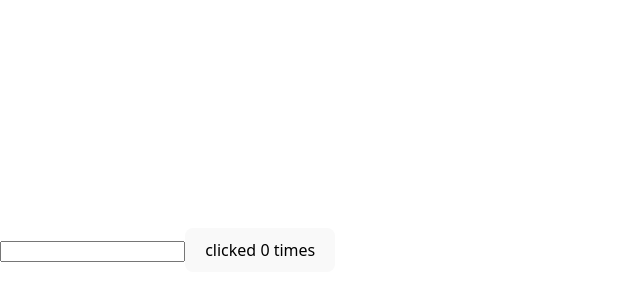
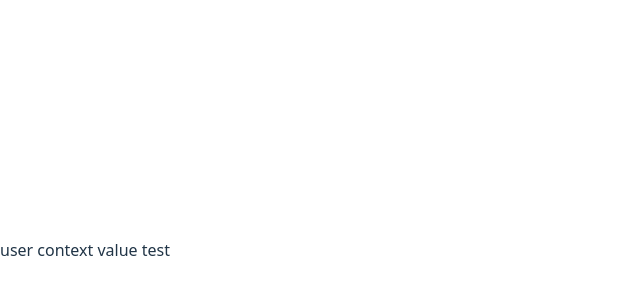
Before and after one commit to Ganes769/react-practice, a React (Vite) app: page / in a window 1280 px wide. Shown: the part 150-450 px from the top of the page, without its empty margins (0-640 px from the left). Built offline with nearby package versions, Linux system fonts and the light colour scheme.

Commit message:
user context

```diff
--- a/src/App.tsx
+++ b/src/App.tsx
@@ -1,8 +1,11 @@
+import ComponentF from "./components/context/ComponentF";
+import React from "react";
 import HookCounter from "./components/HookCounter";
 import HookCounterFour from "./components/HookCounterFour";
 import HookCounterThree from "./components/HookCounterThree";
 import ConditionalRender from "./components/useEffect/ConditionalRender";
 import HookCounterEffect from "./components/useEffect/HookCounter";
+export const UserContext = React.createContext("test");
 
 function App() {
   return (
@@ -11,7 +14,10 @@ function App() {
       <HookCounterThree />
       <HookCounterFour /> */}
       {/* <HookCounterEffect /> */}
-      <ConditionalRender />
+      {/* <ConditionalRender /> */}
+      <UserContext.Provider value={"test"}>
+        <ComponentF />
+      </UserContext.Provider>
     </>
   );
 }
--- /dev/null
+++ b/src/components/context/ComponentF.tsx
@@ -0,0 +1,13 @@
+import { UserContext } from "../../App";
+
+export default function ComponentF() {
+  return (
+    <div>
+      <UserContext.Consumer>
+        {(user) => {
+          return <div>user context value {user}</div>;
+        }}
+      </UserContext.Consumer>
+    </div>
+  );
+}
```
Also changed, not shown: src/components/context/ComponentC.tsx (added, +10 -0 lines), src/components/context/ComponentD.tsx (added, +10 -0 lines).
